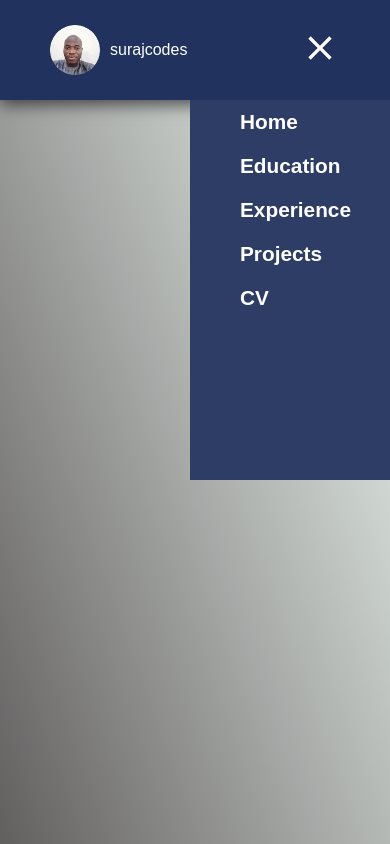
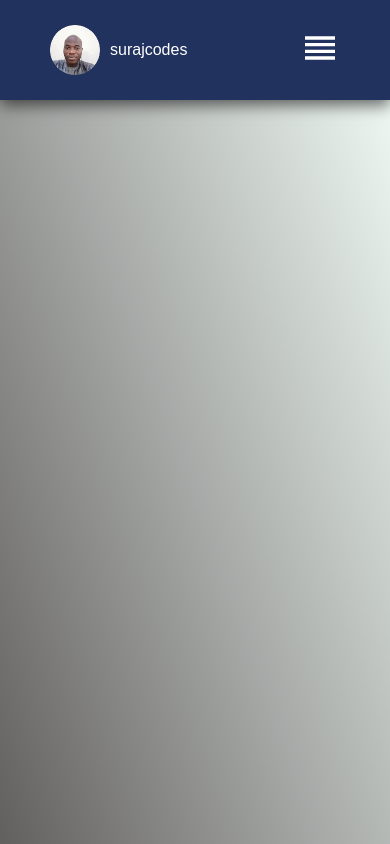
Before and after one commit to surajudeenadegoke/MyPortfolio, a React (Create React App) app: page /cv in a window 390 px wide. Built offline with nearby package versions, Linux system fonts and the light colour scheme.

Commit message:
Transparent footer

```diff
--- a/src/Components/Navbar.js
+++ b/src/Components/Navbar.js
@@ -6,7 +6,7 @@ import ReorderIcon from "@material-ui/icons/Reorder";
 import CloseIcon from "@material-ui/icons/Close";
 
 const Navbar = () => {
-  const [toggleButton, setToggleButton] = useState(true);
+  const [toggleButton, setToggleButton] = useState(false);
   const handleClick = () => {
     setToggleButton(!toggleButton);
   };
@@ -18,10 +18,7 @@ const Navbar = () => {
   const handleToggle = () => {
     setToggleButton(!toggleButton);
   };
-  // const handleScroll = (event) => {
-  //   setToggleButton(!toggleButton);
-  // };
-  // window.addEventListener("scroll", handleScroll);
+
   return (
     <nav id="navbar">
       <div className="logo">
@@ -41,16 +38,16 @@ const Navbar = () => {
         onClick={handleToggle}
         className={toggleButton ? "#nav--links active" : "#nav--links"}
       >
-        <Link to="/" className="link--item">
+        <Link to="/" className="link--item" onClick={handleToggle}>
           Home
         </Link>
-        <Link to="/experience" className="link--item">
+        <Link to="/experience" className="link--item" onClick={handleToggle}>
           Education
         </Link>
-        <Link to="/education" className="link--item">
+        <Link to="/education" className="link--item" onClick={handleToggle}>
           Experience
         </Link>
-        <Link to="" className="link--item">
+        <Link to="" className="link--item" onClick={handleToggle}>
           Projects
         </Link>
         <a
--- a/src/styles/Footer.css
+++ b/src/styles/Footer.css
@@ -6,10 +6,9 @@
   background: #21325e;
   position: fixed;
   bottom: 0;
-  right:0;
-  left:0;
+  right: 0;
+  left: 0;
   height: 100px;
-
 }
 
 .footer p {
@@ -27,6 +26,9 @@
   font-size: 40px;
   cursor: pointer;
 }
+.paragraph {
+  margin-top: 5px;
+}
 
 @media screen and (max-width: 768px) {
   .footer {
--- a/src/styles/Navbar.css
+++ b/src/styles/Navbar.css
@@ -69,29 +69,33 @@
   #nav--links {
     display: flex;
     flex-direction: column;
-    justify-content: flex-start;
+    justify-content: center;
     align-items: flex-start;
     position: fixed;
-    top: 100px;
+    top: 0;
     right: -300px;
     background-color: #2d3d66;
-    width: 200px;
+    /* width: 200px; */
     height: 45vh;
     z-index: 1;
     transition: 0.3 ease-in-out;
-
   }
   .toggleButton {
     background-color: #21325e;
     border-style: none;
     display: block;
     cursor: pointer;
+    z-index: 200;
   }
   #nav--links.active {
-    right: 0px;
+    /* right: 0px; */
+    right: 0;
+    height: 100%;
+    opacity: 0.9;
+    visibility: visible;
+    z-index: 10;
   }
-  .navbar{
-    visibility:hidden;
-
+  .navbar {
+    visibility: hidden;
   }
 }
```
